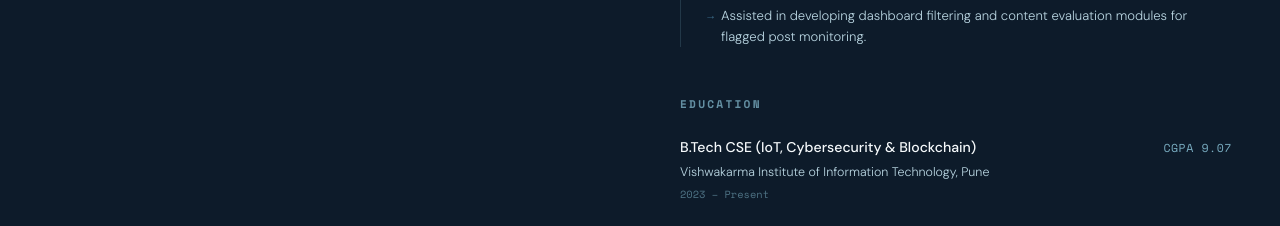
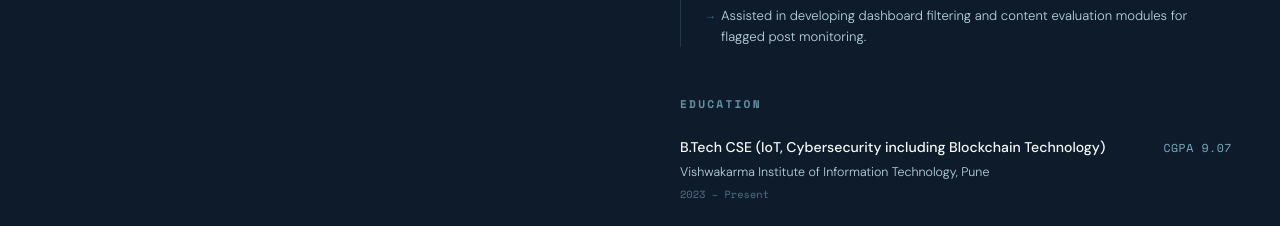
Before and after one commit to shambhaviraj20/portfolio-ai, a React (Vite) app: page / in a window 1280 px wide. Shown: the part 1740-1966 px from the top of the page. Built offline with nearby package versions, Linux system fonts and the light colour scheme.

Commit message:
Update education degree and tools in resume.js

```diff
--- a/src/data/resume.js
+++ b/src/data/resume.js
@@ -89,7 +89,7 @@ export const experience = [
 
 export const education = [
   {
-    degree: "B.Tech CSE (IoT, Cybersecurity & Blockchain)",
+    degree: "B.Tech CSE (IoT, Cybersecurity including Blockchain Technology)",
     institution: "Vishwakarma Institute of Information Technology, Pune",
     year: "2023 – Present",
     score: "CGPA 9.07",
@@ -114,7 +114,7 @@ export const skills = {
   datascience:["Pandas", "NumPy", "Matplotlib"],
   backend:    ["Flask", "FastAPI", "Node.js", "REST APIs"],
   databases:  ["MongoDB", "MySQL"],
-  tools:      ["Git", "GitHub", "Postman", "Groq API"],
+  tools:      ["Git", "GitHub", "Vercel", "Groq API"],
 };
 
 export const skillsFlat = [
```
